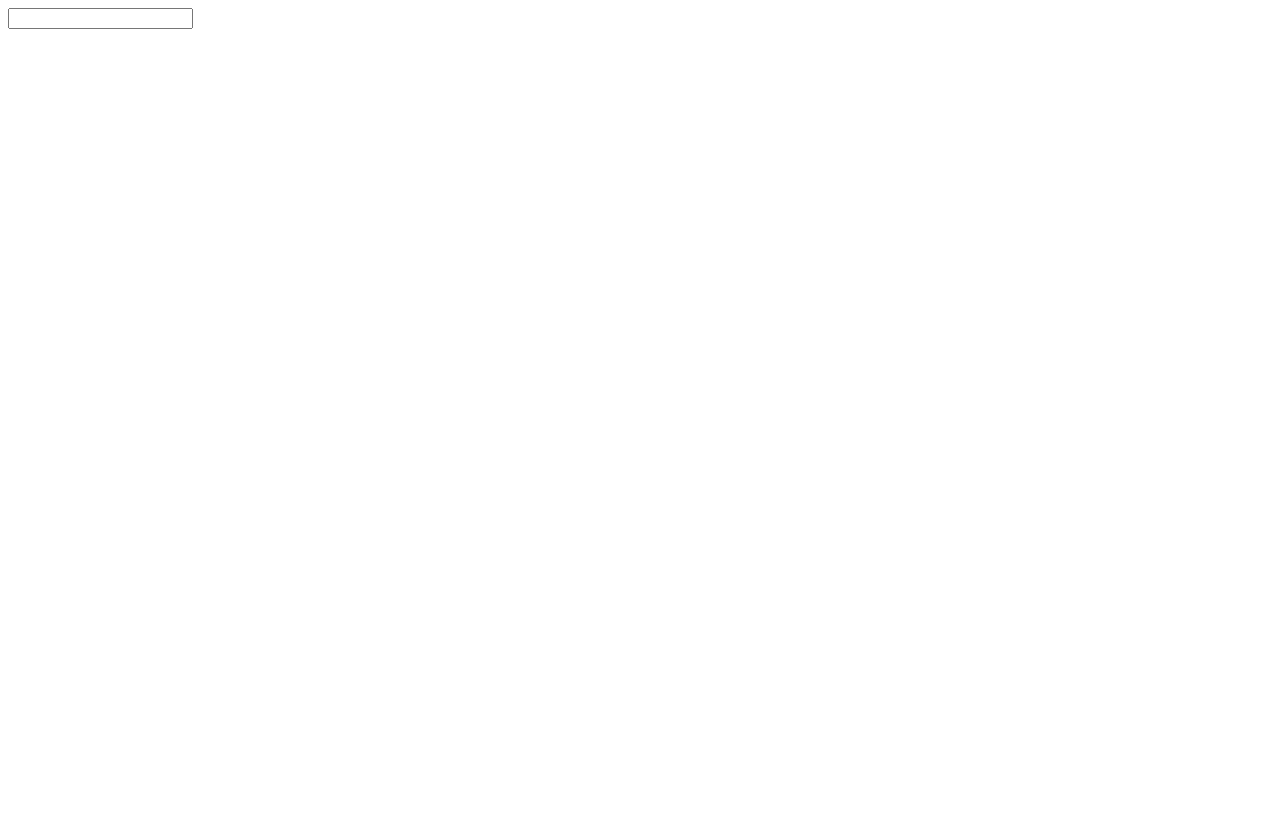
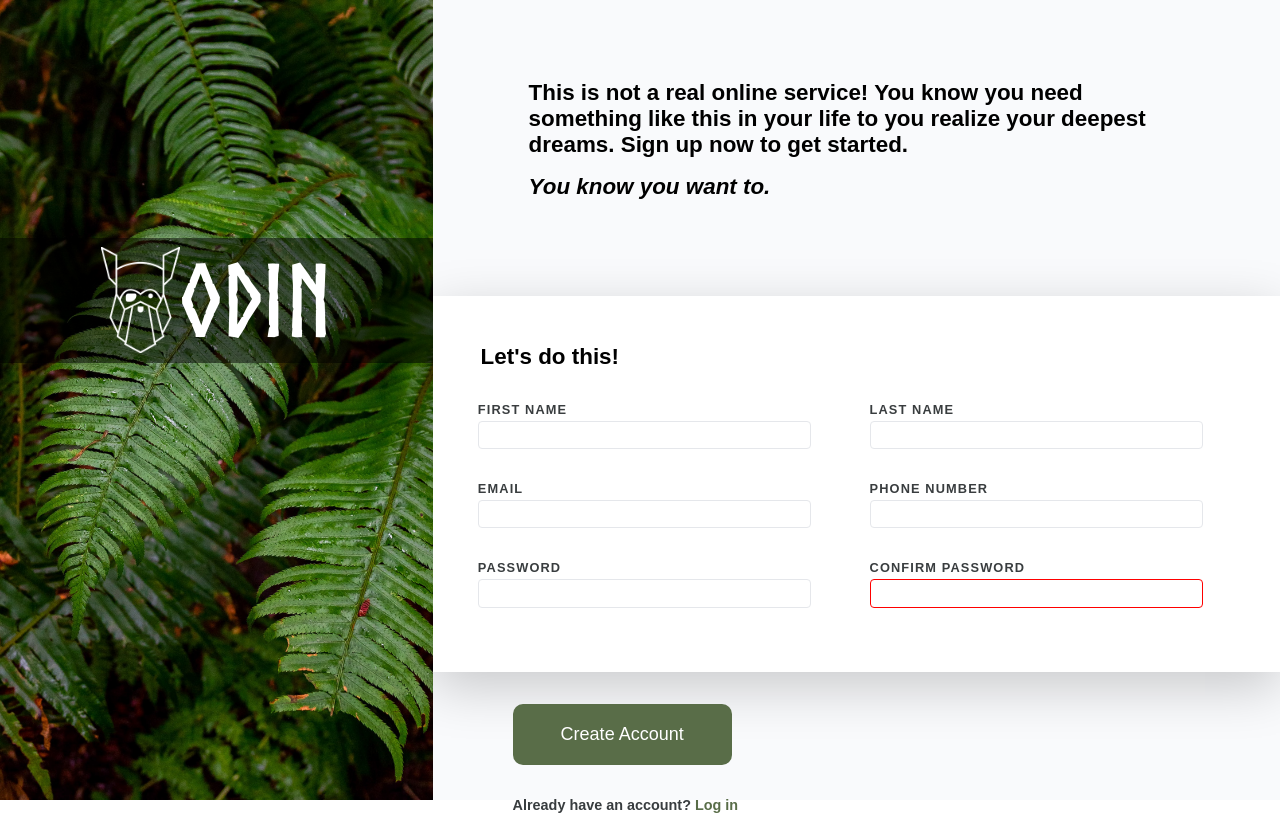
Before and after one commit to Johnatan0/Sign-up-Form, a plain HTML site: page index.html in a window 1280 px wide. Drawn offline with Linux system fonts and the light colour scheme.

Commit message:
Project finished.

```diff
--- a/index.html
+++ b/index.html
@@ -4,10 +4,63 @@
     <meta charset="UTF-8">
     <meta name="viewport" content="width=device-width, initial-scale=1.0">
     <title>Sign-up Form</title>
-    <link rel="stylesheet" href="styles.css">
+    <link rel="stylesheet" href="/styles.css">
     <script src="script.js" defer></script>
 </head>
 <body>
-    <input type="text">
+
+<div class="background-div">
+<p class="logo"><img src="./images/odin-logo.png" alt="">ODIN</p>
+</div>
+
+<main class="main-content">
+    <header>
+        <h2>This is not a real online service! You know you need something like this in your life to you realize your deepest dreams. Sign up now to get started.</h2>
+        <h2><i>You know you want to.</i></h2>
+    </header>
+
+    <form action="">
+        <fieldset>
+            <h2>Let's do this!</h2>
+            <ul>
+                <li>
+                <label for="fName">FIRST NAME</label required>
+                <input type="text" id="fName" name="name">
+                </li>
+                <li>
+                <label for="lName">LAST NAME</label required>
+                <input type="text" id="lName" name="name">
+                </li>
+            </ul>
+            <ul>
+                <li>
+                <label for="email">EMAIL</label>
+                <input type="email" name="" id="email">
+                </li>
+                <li>
+                <label for="phone">PHONE NUMBER</label required>
+                <input type="tel" name="" id="phone">
+                </li>
+            </ul>
+            <ul>
+                <li>
+                <label for="password">PASSWORD</label>
+                <input type="password" id="password" minlength="8" name="password">
+                <span></span>
+                </li>
+                <li>
+                <label for="confirm_password">CONFIRM PASSWORD</label>
+                <input type="password" id="confirm_password" required name="password">
+                <span></span>
+                </li>
+            </ul>
+        </fieldset>
+
+        <button>Create Account</button>
+
+        <p class="log-in">Already have an account? <a href="">Log in</a></p>
+    </form>
+</main>
+
 </body>
 </html>
--- a/script.js
+++ b/script.js
@@ -0,0 +1,14 @@
+const password = document.querySelector('#password');
+const confirmPass = document.querySelector('#confirm_password');
+
+confirmPass.addEventListener('input', correctPassword);
+
+function correctPassword() {
+    if(!(password.value.startsWith(confirmPass.value)&&confirmPass.value.length<=password.value.length)){
+        confirmPass.classList.add('error');
+        document.querySelector('button').setAttribute('disabled', '');
+    } else {
+        confirmPass.classList.remove('error');
+        document.querySelector('button').removeAttribute('disabled');
+    }
+}
--- a/styles.css
+++ b/styles.css
@@ -3,8 +3,190 @@
     src: url(./Norse-Bold.otf);
 }
 
-input:focus, input:hover{
-    padding: 5px;
-    border: solid blue 1px;
-    box-shadow: 0px 0px 2px 0px rgba(0,0,0,1);
+body {
+    box-sizing: border-box;
+    display: flex;
+    margin: 0;
+    line-height: 0;
 }
+
+main {
+    font-family: sans-serif;
+    box-sizing: border-box;
+    line-height: normal;
+    height: 100vh;
+    box-sizing: border-box;
+}
+
+header {
+    padding: 5rem;
+    background-color: #f9fafc;
+    color: rgb(0, 0, 0);
+}
+
+.background-div {
+    display: flex;
+    align-items: center;
+    height: 100vh;
+    width: 70vw;
+    background: url(./images/background.jpg) center / cover no-repeat;
+}
+
+.logo{
+    display: flex;
+    justify-content: center;
+    align-items: center;
+    font-size: 100px;
+    font-family: 'norse';
+    background-color: rgba(0, 0, 0, 0.5);
+    color: white;
+    height: 125px;
+    width: 100%;
+    margin: 0;
+    margin-bottom: 200px;
+}
+
+p > img {
+    height: 85%;
+}
+
+img[src="./images/background.jpg"] {
+    height: 100%;
+    width: 100%;
+}
+
+.main-content {
+    height: 100vh;
+    background-color:#f9fafc;
+}
+
+header > :first-child {
+    margin-top: 0;
+}
+
+label {
+    display: block;
+    font-size: 0.80rem;
+    font-weight: 750;
+    color: #393d3f;
+    letter-spacing: .07rem;
+    padding-bottom: 0.25rem;
+}
+
+li {
+    display: inline-block;
+    flex-direction: column;
+    list-style: none;
+    padding: 1rem 2rem 1rem 0;
+}
+
+
+ul {
+    display: flex;
+    flex-wrap: wrap;
+    margin: 0;
+    padding: 0;
+    justify-content: space-around;
+}
+
+input {
+    width: 20rem;
+    border: #E5E7EB 1px solid;
+    border-radius: 0.25rem;
+    padding: 0.35rem;
+}
+
+input:focus {
+    border: blue solid 1px;
+    border-radius: 0.25rem;
+    outline: blue;
+    box-shadow: 5px 5px 20px 0px rgba(0,0,0,0.2);
+}
+
+h2 {
+    margin: 1rem;
+    font-size: 1.4rem;
+    margin-bottom: 1rem;
+    font-weight: bold;
+}
+
+fieldset {
+    border: 0;
+    margin: 0;
+    background-color: #ffffff;
+    padding: 2rem;
+    padding-bottom: 3rem;
+    box-shadow: 0px 15px 50px 0px rgba(0,0,0,0.20);
+}
+
+button {
+    cursor: pointer;
+    margin: 2rem 5rem;
+    padding: 1.25rem 3rem;
+    color: white;
+    background-color: #596D48;
+    border: none;
+    border-radius: 10px;
+    font-size: large;
+    display: block;
+}
+
+.log-in {
+    margin: 2rem 5rem;
+    color: #393d3f;
+    font-weight: 600;
+    font-size: 0.90rem;
+}
+
+a {
+    text-decoration: none;
+    color: #596D48;
+}
+
+input:invalid {
+    border: solid 1px red;
+}
+
+.error {
+    border: solid 1px red;
+    outline: red;
+}
+
+.error:focus {
+    border: red solid 1px;
+    outline: red;
+    box-shadow: 5px 5px 20px 0px rgba(255, 0, 0, 0.2)
+}
+
+:disabled {
+    cursor: not-allowed;
+    background-color: gray;
+}
+
+input, span {
+    position: relative;
+}
+
+#confirm_password.error + span::after {
+    position: absolute;
+    content: "⚠️ passwords don't match!";
+    width: 20rem;
+    top: 25px;
+    left: -330px;
+    font-size: 0.75rem;
+    font-weight: bold;
+    color: red;
+    text-align: center;
+}
+
+#password:invalid + span::after {
+    position: absolute;
+    content: "⚠️passwords must be at least 8 characters long";
+    width: 20rem;
+    top: 25px;
+    left: -330px;
+    font-size: 0.75rem;
+    font-weight: bold;
+    color: red;
+    text-align: center;
+}
```
